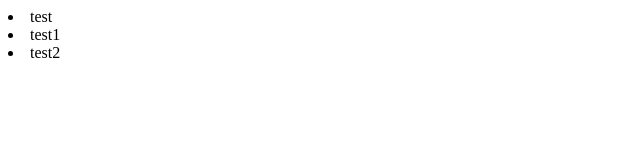
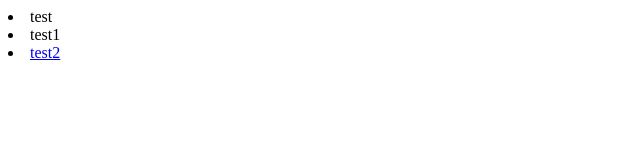
Before and after one commit to Kishandewangan/shopinglist, a plain HTML site: page index.html in a window 1280 px wide. Shown: the full height of the page, 0-640 px from the left. Drawn offline with Linux system fonts and the light colour scheme.

Commit message:
Update index.html
Added link to test2

```diff
--- a/index.html
+++ b/index.html
@@ -2,6 +2,6 @@
 	<body>
 	<li>test</li>
 	<li>test1</li>
-	<li> test2 </li>
+	<li> <a href="www.google.com">test2</a> </li>
 </body>
 </html>
```
